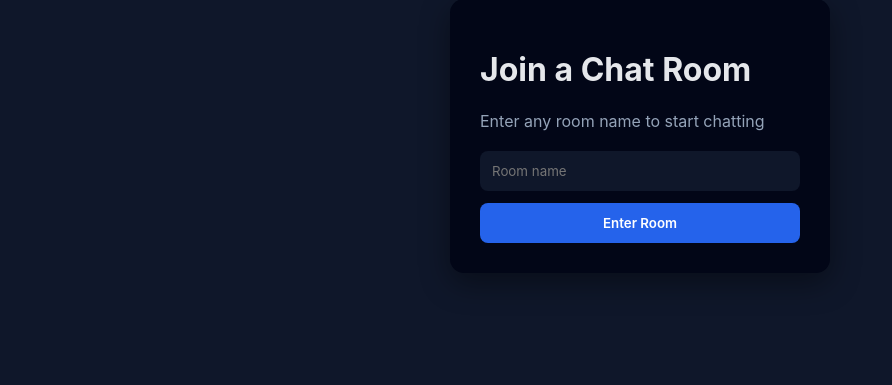
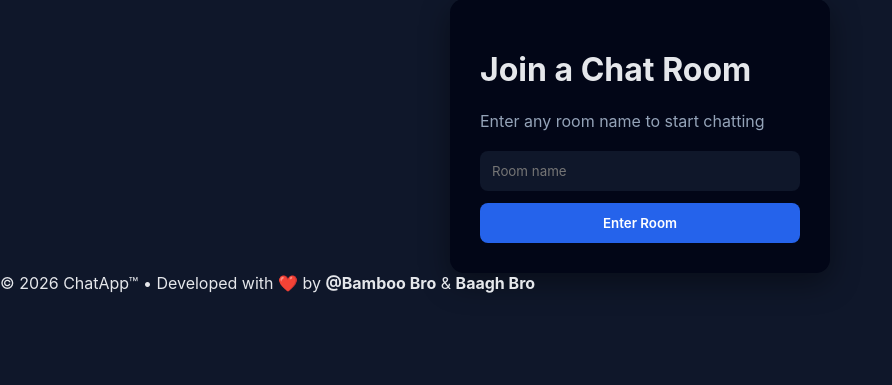
Before and after one commit to heeraOp/chatapp, a Django app: page / in a window 1280 px wide. Shown: the part 117-502 px from the top of the page, without its empty margins (0-892 px from the left). Run offline with Django 5.2, Linux system fonts and the light colour scheme.

Commit message:
last change

```diff
--- a/chatapp/templates/chat/base.html
+++ b/chatapp/templates/chat/base.html
@@ -19,5 +19,16 @@
         {% block content %}{% endblock %}
     </main>
 
+    <!-- 🌟 Premium Footer -->
+    <footer class="footer">
+        <div class="footer-content">
+            <span class="trademark">© 2026 ChatApp™</span>
+            <span class="divider">•</span>
+            <span class="credits">
+                Developed with ❤️ by <strong>@Bamboo Bro</strong> & <strong>Baagh Bro</strong>
+            </span>
+        </div>
+    </footer>
+
 </body>
 </html>
```
